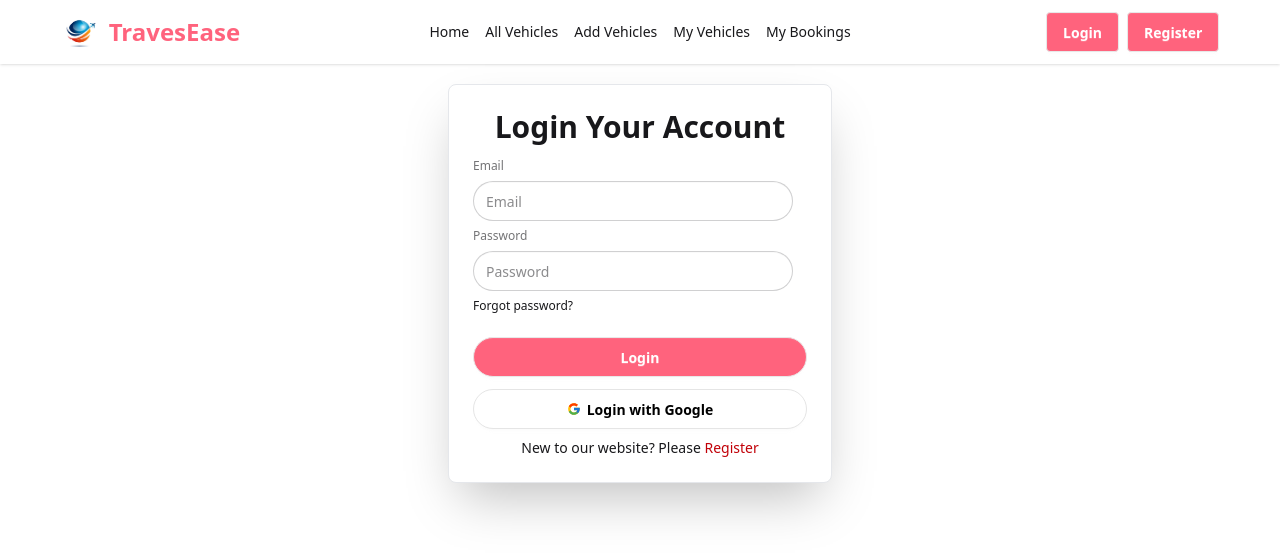
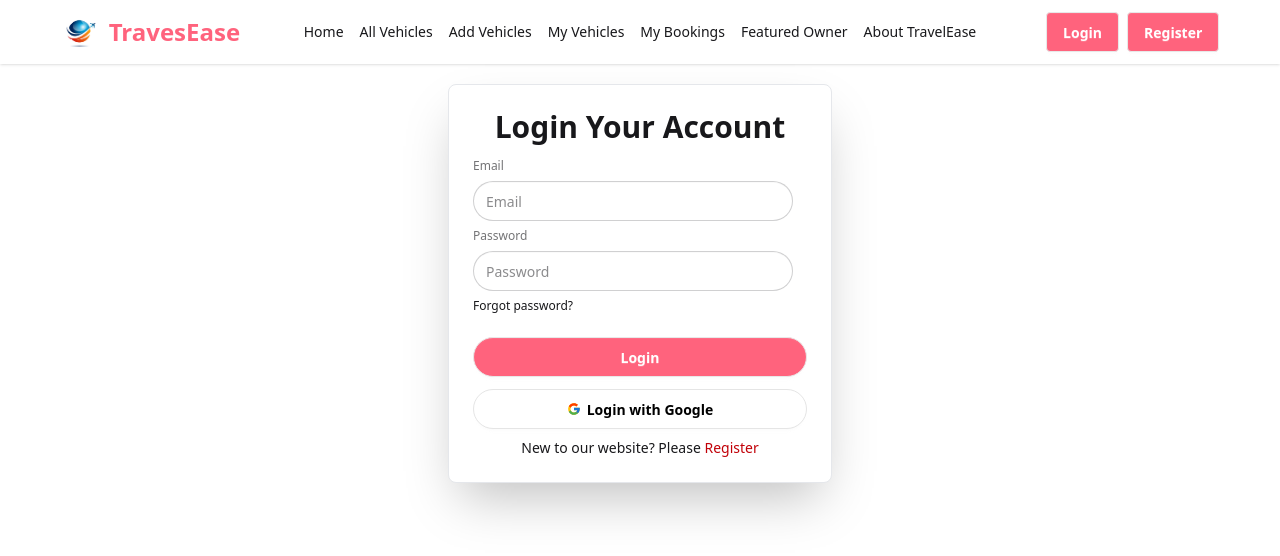
Before and after one commit to mehers-bonna/travel-ease-client, a React (Vite) app: page /auth/login in a window 1280 px wide. Shown: the top 556 px of the page. Built offline with nearby package versions, Linux system fonts and the light colour scheme; no server answers.

Commit message:
added featuredOwner.jsx and aboutTravelEase.jsx files

```diff
--- a/src/components/Navbar/Navbar.jsx
+++ b/src/components/Navbar/Navbar.jsx
@@ -46,11 +46,76 @@ const Navbar = () => {
                     </div>
                     <div className="navbar-center hidden lg:flex">
                         <ul className="flex gap-4 text-sm ">
-                            <li><NavLink className="hover:underline hover:text-[#632EE3]" to='/'>Home</NavLink></li>
-                            <li><NavLink className="hover:underline hover:text-[#632EE3]" to='/allVehicles'>All Vehicles</NavLink></li>
-                            <li><NavLink className="hover:underline hover:text-[#632EE3]" to='/addVehicles'>Add Vehicles</NavLink></li>
-                            <li><NavLink className="hover:underline hover:text-[#632EE3]" to='/myVehicles'>My Vehicles</NavLink></li>
-                            <li><NavLink className="hover:underline hover:text-[#632EE3]" to='/myBookings'>My Bookings</NavLink></li>
+                            <li>
+                                <NavLink
+                                    to='/'
+                                    className={({ isActive }) =>
+                                        isActive ? "underline text-error" : "hover:underline hover:text-error"
+                                    }
+                                >
+                                    Home
+                                </NavLink>
+                            </li>
+                            <li>
+                                <NavLink
+                                    to='/allVehicles'
+                                    className={({ isActive }) =>
+                                        isActive ? "underline text-error" : "hover:underline hover:text-error"
+                                    }
+                                >
+                                    All Vehicles
+                                </NavLink>
+                            </li>
+                            <li>
+                                <NavLink
+                                    to='/addVehicles'
+                                    className={({ isActive }) =>
+                                        isActive ? "underline text-error" : "hover:underline hover:text-error"
+                                    }
+                                >
+                                    Add Vehicles
+                                </NavLink>
+                            </li>
+                            <li>
+                                <NavLink
+                                    to='/myVehicles'
+                                    className={({ isActive }) =>
+                                        isActive ? "underline text-error" : "hover:underline hover:text-error"
+                                    }
+                                >
+                                    My Vehicles
+                                </NavLink>
+                            </li>
+                            <li>
+                                <NavLink
+                                    to='/myBookings'
+                                    className={({ isActive }) =>
+                                        isActive ? "underline text-error" : "hover:underline hover:text-error"
+                                    }
+                                >
+                                    My Bookings
+                                </NavLink>
+                            </li>
+                            <li>
+                                <NavLink
+                                    to='/featuredOwner'
+                                    className={({ isActive }) =>
+                                        isActive ? "underline text-error" : "hover:underline hover:text-error"
+                                    }
+                                >
+                                    Featured Owner
+                                </NavLink>
+                            </li>
+                            <li>
+                                <NavLink
+                                    to='/aboutTravelEase'
+                                    className={({ isActive }) =>
+                                        isActive ? "underline text-error" : "hover:underline hover:text-error"
+                                    }
+                                >
+                                    About TravelEase
+                                </NavLink>
+                            </li>
                         </ul>
                     </div>
                     <div className="navbar-end space-x-2">
@@ -60,12 +125,12 @@ const Navbar = () => {
                         {
                             user ? <Link to='/auth/myProfile'>
                                 <img
-                                className='w-10 h-10 rounded-full'
-                                src={user?.photoURL || profile}
-                                alt={user?.displayName || "Profile"} />
-                                </Link> :
+                                    className='w-10 h-10 rounded-full'
+                                    src={user?.photoURL || profile}
+                                    alt={user?.displayName || "Profile"} />
+                            </Link> :
                                 <Link to='/auth/register'
-                                className="btn bg-error text-white"> Register</Link>
+                                    className="btn bg-error text-white"> Register</Link>
                         }
 
 
--- /dev/null
+++ b/src/pages/About TravelEase/AboutTravelEase.jsx
@@ -0,0 +1,27 @@
+import React from 'react';
+import travelEase from '../../assets/travelEase.jpg';
+
+const AboutTravelEase = () => {
+    return (
+         <div className="max-w-3xl mx-auto p-4 md:p-8">
+            <section className="bg-base-200 p-6 rounded-2xl shadow-lg flex flex-col items-center gap-6">
+                <img
+                    src={travelEase}
+                    alt="TravelEase"
+                    className="w-full max-w-md h-64 md:h-80 object-cover rounded-lg"
+                />
+                <div className="text-center">
+                    <h2 className="text-2xl font-bold text-error mb-2">About TravelEase</h2>
+                    <p className="text-gray-700 mt-2">
+                        TravelEase is your trusted platform for renting vehicles across Bangladesh.
+                        We connect travelers with verified vehicle owners to provide a smooth, reliable,
+                        and enjoyable travel experience. Whether you need a car, bike, or van, TravelEase
+                        makes booking simple and safe.
+                    </p>
+                </div>
+            </section>
+        </div>
+    );
+};
+
+export default AboutTravelEase;
--- /dev/null
+++ b/src/pages/Featured Owner/FeaturedOwner.jsx
@@ -0,0 +1,33 @@
+import React from 'react';
+
+const FeaturedOwner = () => {
+
+    const featuredOwner = {
+        vehicleName: "Nissan Leaf",
+        owner: "Jannat Akter",
+        category: "Electric Car",
+        coverImage: "https://i.ibb.co/8nqbMc5K/vehicle4.jpg",
+        description: "Jannat Akter is a trusted owner providing eco-friendly electric cars. Her vehicles are well-maintained, reliable, and perfect for city trips."
+    };
+
+
+    return (
+        <div className="max-w-3xl mx-auto p-4 md:p-8">
+            <section className="bg-base-200 p-6 rounded-2xl shadow-lg flex flex-col items-center gap-6">
+                <img
+                    src={featuredOwner.coverImage}
+                    alt={featuredOwner.owner}
+                    className="w-full max-w-md h-64 md:h-80 object-cover rounded-lg"
+                />
+                <div className="text-center">
+                    <h2 className="text-2xl font-bold text-error mb-2">Featured Owner</h2>
+                    <h3 className="text-xl font-semibold text-blue-600">{featuredOwner.owner}</h3>
+                    <p className="text-gray-700 mt-2">{featuredOwner.description}</p>
+                    <p className="mt-2 font-medium text-red-700">Vehicle: {featuredOwner.vehicleName} ({featuredOwner.category})</p>
+                </div>
+            </section>
+        </div>
+    );
+};
+
+export default FeaturedOwner;
```
Also changed, not shown: src/Routes/Router.jsx (+10 -0 lines), src/assets/travelEase.jpg (added).
